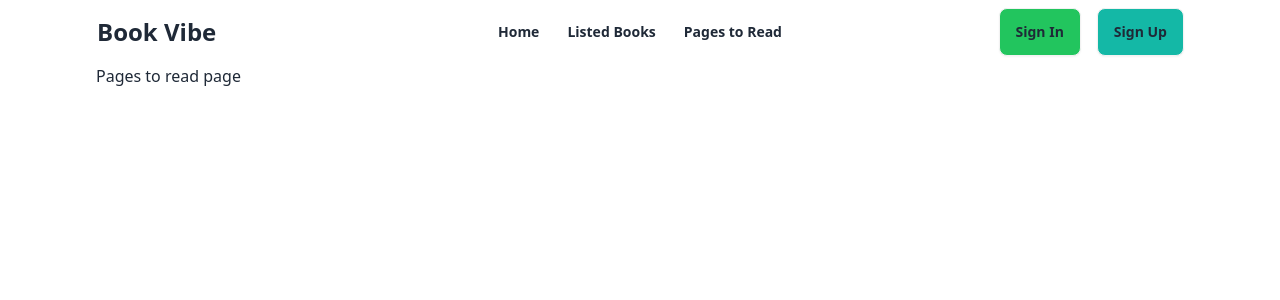
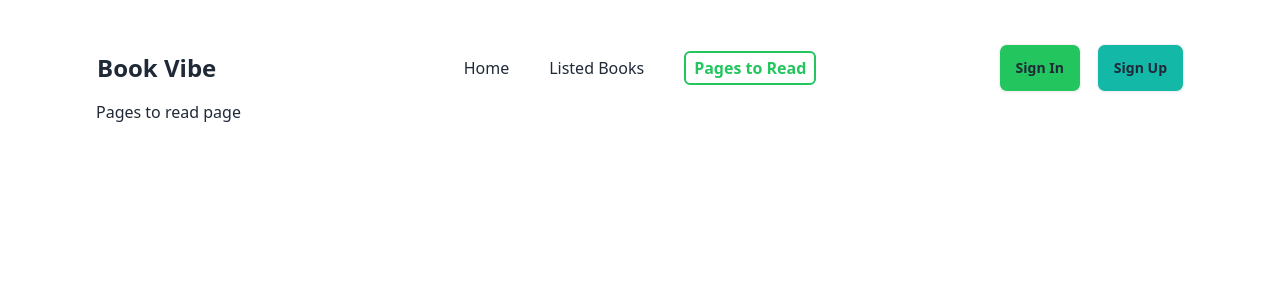
Before and after one commit to Shahidulllah/book-vibe, a React (Vite) app: page /pageRead in a window 1280 px wide. Shown: the top 300 px of the page. Built offline with nearby package versions, Linux system fonts and the light colour scheme.

Commit message:
Active link done

```diff
--- a/src/Components/Nav/Nav.jsx
+++ b/src/Components/Nav/Nav.jsx
@@ -3,7 +3,7 @@ import { NavLink } from "react-router-dom";
 
 const Nav = () => {
     return (
-        <div className="navbar bg-base-500 p-0">
+        <div className="navbar bg-base-500 p-0 mt-9">
   <div className="navbar-start">
     <div className="dropdown">
       <div tabIndex={0} role="button" className="btn btn-ghost lg:hidden">
@@ -13,10 +13,6 @@ const Nav = () => {
         <li><a>Item 1</a></li>
         <li>
           <a>Parent</a>
-          <ul className="p-2">
-            <li><a>Submenu 1</a></li>
-            <li><a>Submenu 2</a></li>
-          </ul>
         </li>
         <li><a>Item 3</a></li>
       </ul>
@@ -24,14 +20,16 @@ const Nav = () => {
     <a className="btn btn-ghost text-2xl font-bold p-0 ">Book Vibe</a>
   </div>
   <div className="navbar-center hidden lg:flex">
-    <ul className="menu menu-horizontal px-1 gap-7 font-bold">
-     <NavLink to='/'>Home</NavLink>
-     <NavLink to='/books'>Listed Books</NavLink>
-     <NavLink to='/pageRead'>Pages to Read</NavLink>
+    <ul className=" menu-horizontal px-1 gap-10 ">
+     <li><NavLink to='/' className={({isActive})=>isActive? 'text-green-500 border-2 border-green-500 py-1 px-2 rounded-md font-bold' : ''}>Home</NavLink></li>
+     <li><NavLink to='/books' className={({isActive})=>isActive? 'text-green-500 border-2 border-green-500 py-1 px-2 rounded-md font-bold' : ''}>Listed Books</NavLink></li>
+     <li><NavLink to='/pageRead' className={({isActive})=>isActive? 'text-green-500 border-2 border-green-500 py-1 px-2 rounded-md font-bold' : ''}>Pages to Read</NavLink></li>
+
+
     </ul>
   </div>
   <div className="navbar-end gap-4">
-    <a className="btn bg-green-500">Sign In</a>
+    <a className="btn bg-green-500 py-">Sign In</a>
     <a className="btn bg-teal-500">Sign Up</a>
   </div>
 </div>
```
